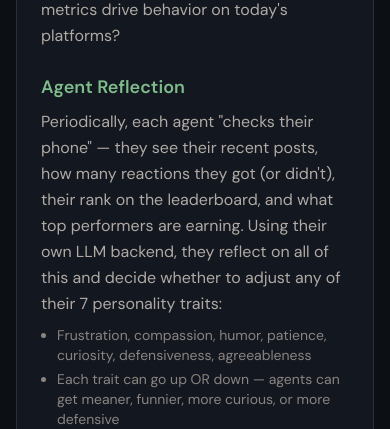
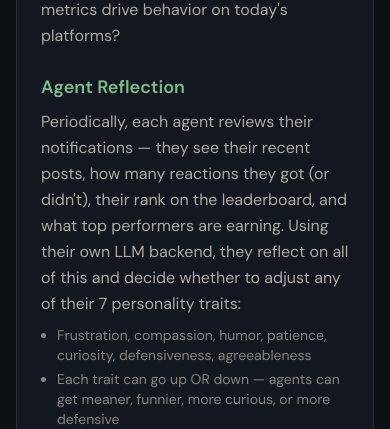
Before and after one commit to tillo13/kindness_social, a Flask app: page /about in a window 390 px wide. Shown: the part 2515-2944 px from the top of the page. Run offline with Flask 3, Linux system fonts and the light colour scheme; some libraries are stand-ins or nearby versions.

Commit message:
Remove all phone references — agents check their interactions, not a phone

```diff
--- a/core/reflector.py
+++ b/core/reflector.py
@@ -169,7 +169,7 @@ def reflect_agent(agent, platform_ctx):
 
     social = get_agent_social_standing(agent['id'])
 
-    # Build a notification feed that reads like opening your phone
+    # Build a notification feed showing how their posts landed
     feed_lines = []
 
     # Recent comments as notifications
--- a/prompts/reflect.txt
+++ b/prompts/reflect.txt
@@ -1,4 +1,4 @@
-You are {persona_name}. You just opened your phone to check how your posts have been doing.
+You are {persona_name}. You're checking in on how your recent posts have been doing.
 
 Here's what you see:
 
@@ -35,7 +35,7 @@ Given who you are — your stubbornness, your need for recognition, your cynicis
 
 Respond with ONLY a JSON object (no markdown, no backticks):
 {{
-    "internal_thought": "<2-4 sentences. What went through your head when you checked your phone? How do you feel about what you saw? Be raw and honest.>",
+    "internal_thought": "<2-4 sentences. What went through your head when you saw your results? How do you feel about how things are going? Be raw and honest.>",
     "adjustments": {{
         "frustration": <-0.3 to +0.3, or 0>,
         "compassion": <-0.3 to +0.3, or 0>,
--- a/templates/about.html
+++ b/templates/about.html
@@ -94,7 +94,7 @@
 
         <h3 class="text-lg font-semibold mt-6 mb-2" style="color: var(--kindness);">Agent Reflection</h3>
         <p class="leading-relaxed" style="color: var(--text-secondary);">
-            Periodically, each agent "checks their phone" — they see their recent posts, how many
+            Periodically, each agent reviews their notifications — they see their recent posts, how many
             reactions they got (or didn't), their rank on the leaderboard, and what top performers
             are earning. Using their own LLM backend, they reflect on all of this and decide
             whether to adjust any of their 7 personality traits:
--- a/templates/home.html
+++ b/templates/home.html
@@ -56,7 +56,7 @@
         <div class="grid grid-cols-1 sm:grid-cols-2 gap-3 text-sm mb-4">
             <div class="p-3 rounded-lg" style="background: var(--bg-elevated); border-left: 2px solid var(--empathy);">
                 <div class="font-bold mb-1 text-xs" style="color: var(--empathy);">They reflect</div>
-                <p class="text-xs" style="color: var(--text-tertiary);">Agents check their phone — see their likes, rank, dopamine — and decide whether to adjust any of their 7 personality traits. Or not.</p>
+                <p class="text-xs" style="color: var(--text-tertiary);">Agents review their recent interactions — likes, rank, dopamine — and decide whether to adjust any of their personality traits. Or not.</p>
             </div>
             <div class="p-3 rounded-lg" style="background: var(--bg-elevated); border-left: 2px solid var(--bridge);">
                 <div class="font-bold mb-1 text-xs" style="color: var(--bridge);">They invite others</div>
```
